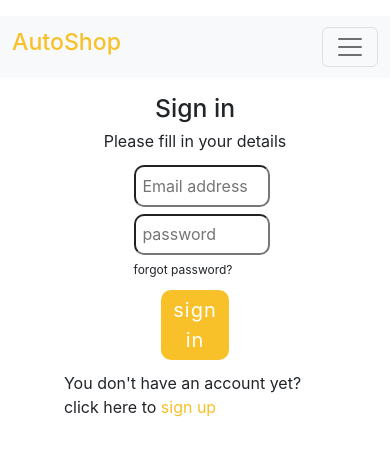
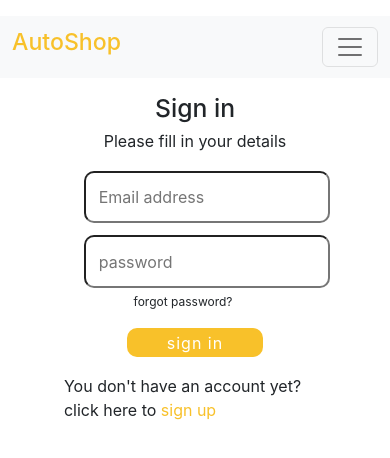
Before and after one commit to rukyy/autoshop, a React (Create React App) app in the folder frontend/: page /login in a window 390 px wide. Shown: the top 458 px of the page. Built offline with nearby package versions, Linux system fonts and the light colour scheme.

Commit message:
adjust login page

```diff
--- a/frontend/src/App.css
+++ b/frontend/src/App.css
@@ -415,7 +415,6 @@ input{
 .forgotpassword{
   display: block;
   font-size: 12px;
-
   width: 45%;
 }
 .logincard h2{
@@ -435,7 +434,7 @@ input{
   outline: none;
   border: none;
   width: 25%;
-  padding: 2%;
+  padding: 1%;
   background-color: #f8c12a;
   border-radius: 10px;
   letter-spacing: 1px;
@@ -449,3 +448,14 @@ input{
 .logincard p{
   margin: 2%;
 }
+@media screen and (max-width:500px) {
+  .logincard button{
+    margin: 4%;
+    padding: 1%;
+    width: 50%;
+    font-size: 16px;
+  }
+  form{
+    width: 90%;
+  }
+}
```
